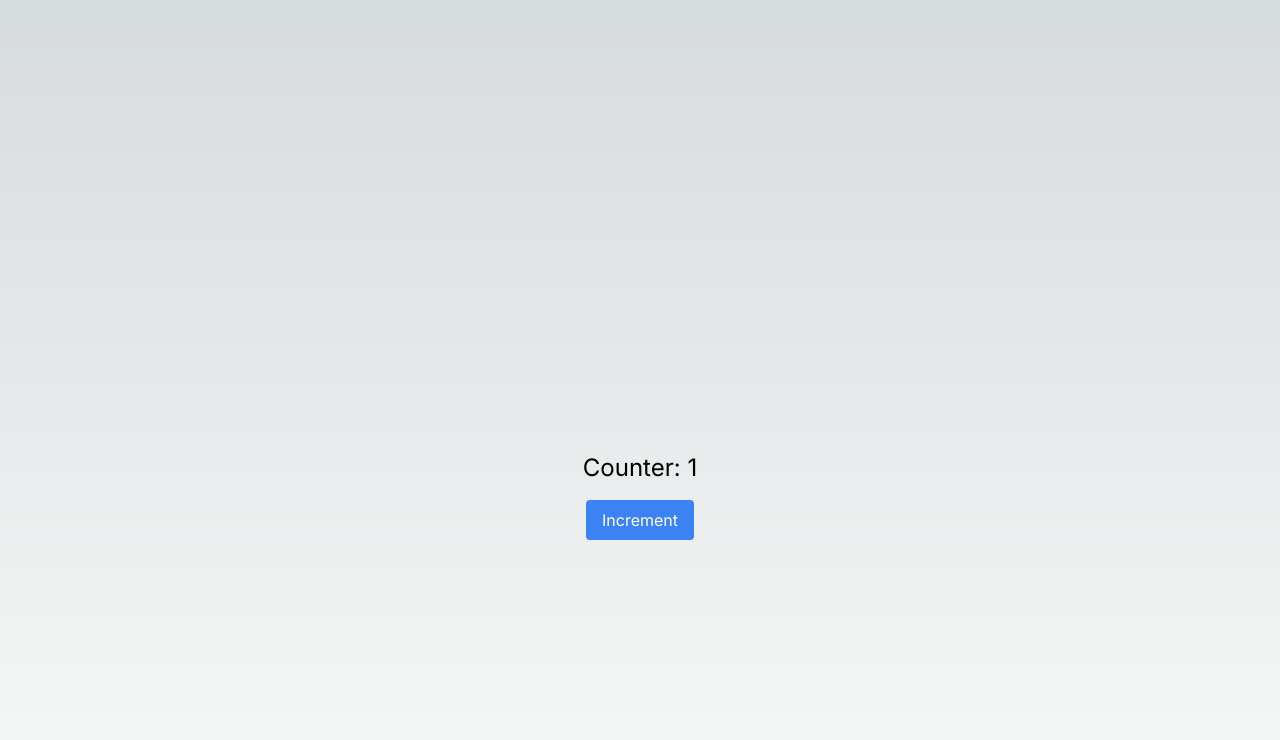
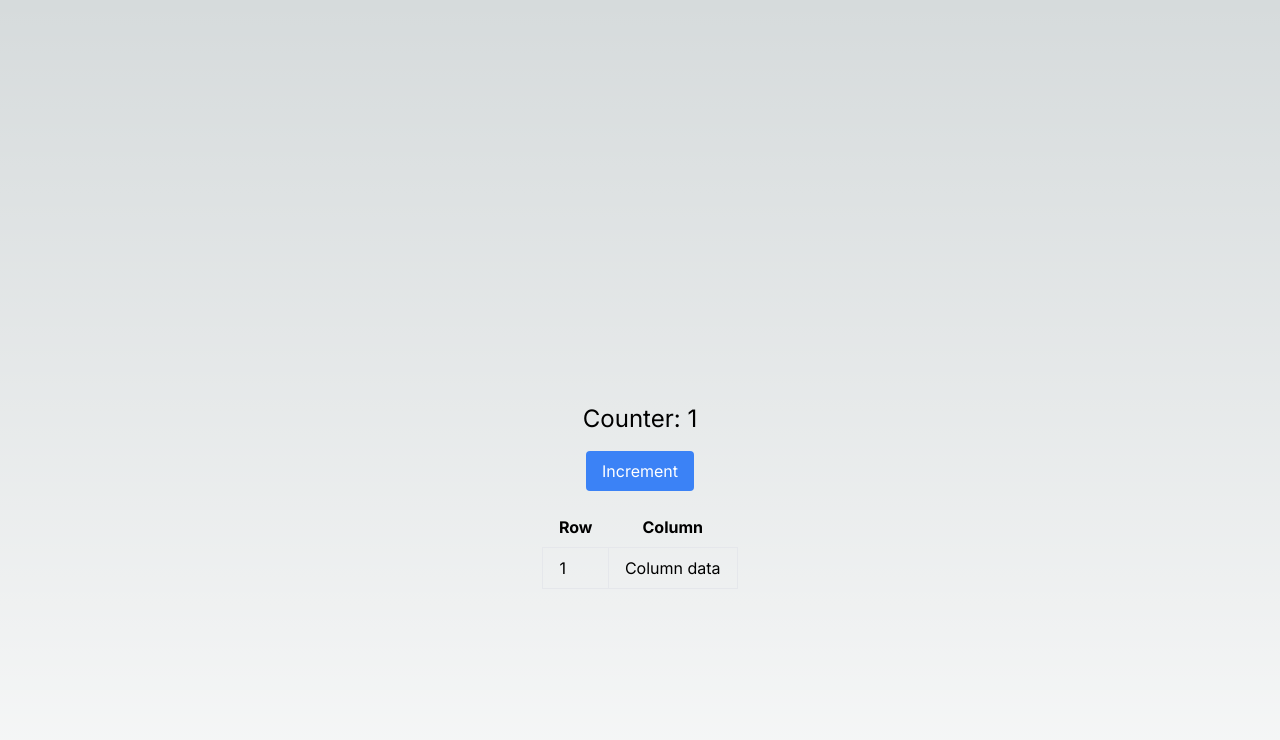
Before and after one commit to imagine-bot/25-915, a Next.js app: page / in a window 1280 px wide. Both pictures are taken after a click on the button "Increment". Shown: the top 740 px of the page. Built offline with nearby package versions, Linux system fonts and the light colour scheme.

Commit message:
Commit from Stub AI (#3)

```diff
--- a/components/Counter.tsx
+++ b/components/Counter.tsx
@@ -18,6 +18,22 @@ export default function Counter() {
       >
         Increment
       </button>
+      <table className="mt-4">
+        <thead>
+          <tr>
+            <th className="px-4 py-2">Row</th>
+            <th className="px-4 py-2">Column</th>
+          </tr>
+        </thead>
+        <tbody>
+          {Array.from({ length: count }, (_, i) => (
+            <tr key={i}>
+              <td className="border px-4 py-2">{i + 1}</td>
+              <td className="border px-4 py-2">Column data</td>
+            </tr>
+          ))}
+        </tbody>
+      </table>
     </div>
   )
 }
```
